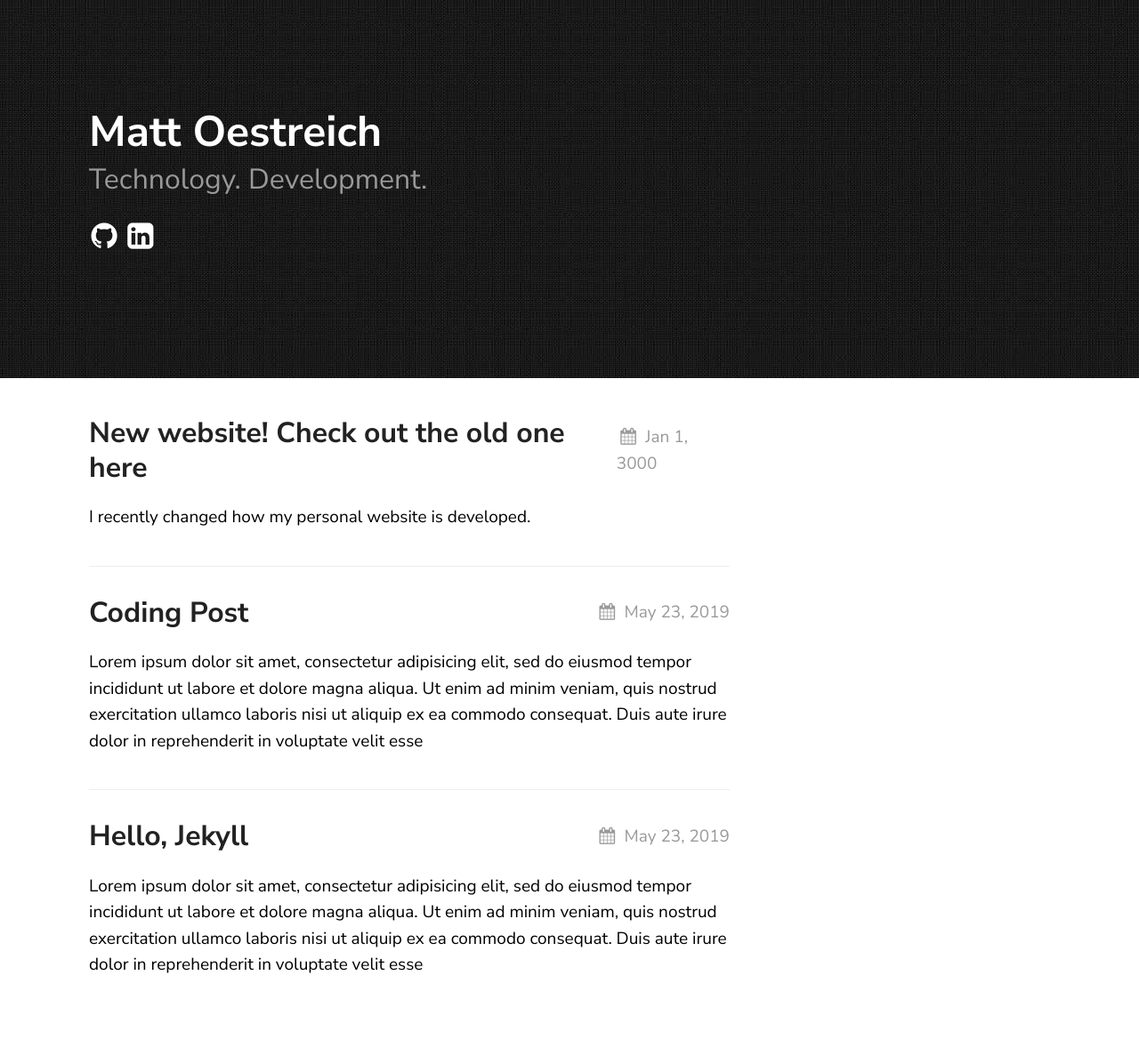
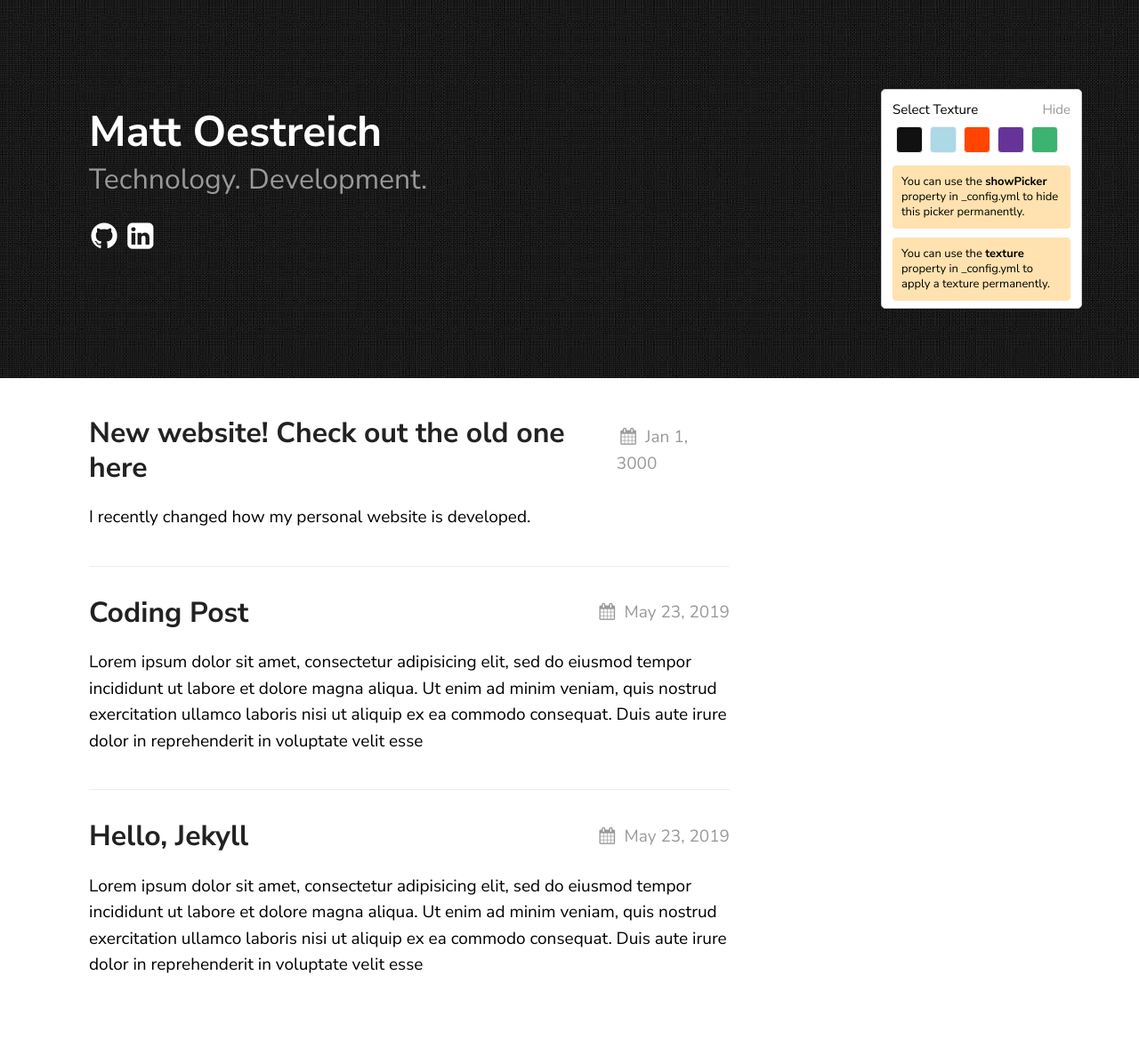
Before and after one commit to oze4/mattoestreich.com, a Jekyll site: the page built from index.md, in a window 1280 px wide. Shown: the whole page at 89% size. Built offline with Jekyll 4.4.1, drawn with Linux system fonts in a browser that asks for light colours; some of the changed lines change nothing that is shown.

Commit message:
Update _config.yml

```diff
--- a/_config.yml
+++ b/_config.yml
@@ -18,7 +18,7 @@ texture:
   date_format: "%b %-d, %Y"
   style: black
   showNav: true
-#  showPicker: true
+  showPicker: true
 
   # generate social links in footer
   social_links:
@@ -28,8 +28,8 @@ texture:
 
 # If you want to link only specific pages in your header, uncomment
 # this and add the path to the pages in order as they should show up
-#header_pages:
-# - about.md
+header_pages:
+ - about.md
 
 # Build settings
 # theme: texture
```
